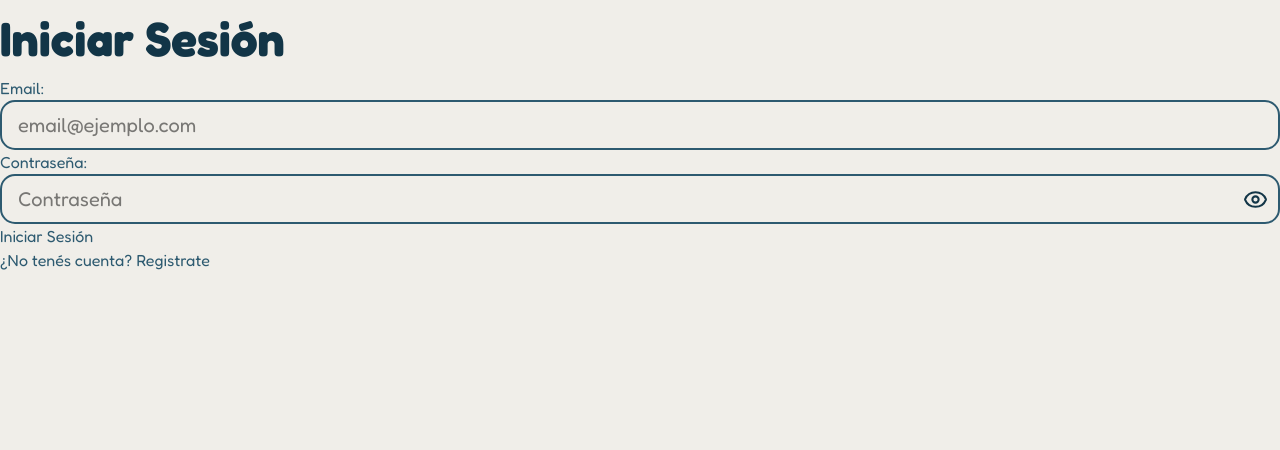
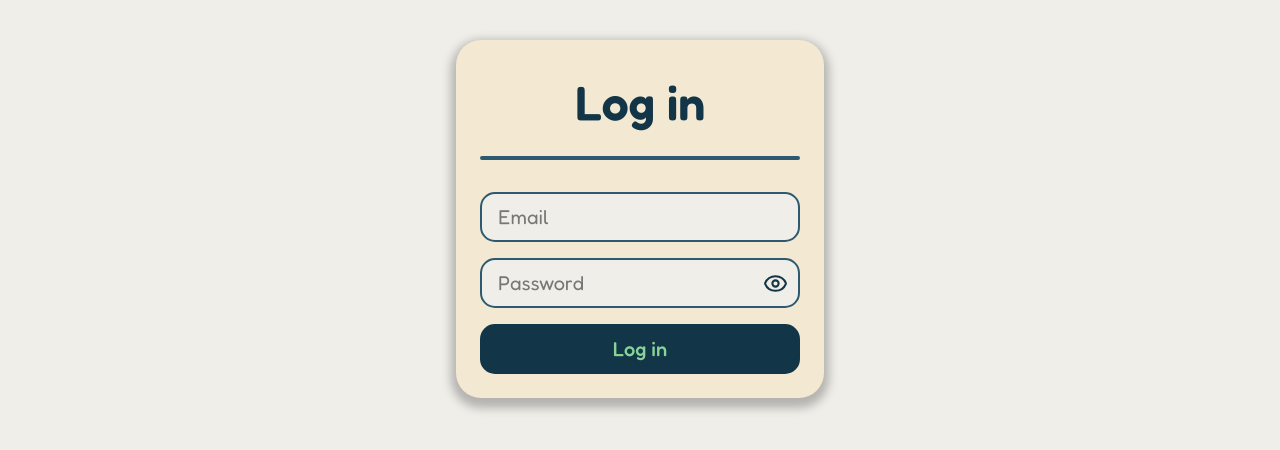
Before and after one commit to UM-LabTics/lakitu-core, a Next.js app in the folder frontend/: page /login in a window 1280 px wide. Shown: the top 450 px of the page. Built offline with nearby package versions, Linux system fonts and the light colour scheme; no server answers.

Commit message:
feat: added auth login to the login page

```diff
--- a/frontend/app/login/page.tsx
+++ b/frontend/app/login/page.tsx
@@ -1,67 +1,19 @@
 "use client";
 
-import { useState } from "react";
 import { login } from "@/lib/api/auth";
+import Button from "@/components/Button";
+import Card from "@/components/Card";
 import Input from "@/components/Input";
 
-export default function LoginPage() {
-  const [email, setEmail]       = useState("");
-  const [password, setPassword] = useState("");
-  const [error, setError]       = useState<string | null>(null);
-  const [loading, setLoading]   = useState(false);
-
-  async function handleLogin() {
-    if (!email || !password) {
-      setError("Por favor completá todos los campos.");
-      return;
-    }
-    setLoading(true);
-    setError(null);
-    try {
-      const data = await login(email, password);
-      // Por ahora solo logueamos — Nacho agregará el guardado del token
-      console.log("Login exitoso:", data);
-      alert(`Bienvenido! Token: ${data.token}`);
-    } catch (err) {
-      setError("Credenciales incorrectas o error del servidor.");
-    } finally {
-      setLoading(false);
-    }
-  }
-
+export default function LoginForm() {
   return (
-    <div>
-      <h1>Iniciar Sesión</h1>
-
-      <div>
-        <p>Email:</p>
-        <Input
-          variant="text"
-          placeholder="email@ejemplo.com"
-          value={email}
-          onChange={(value) => setEmail(value)}
-        />
-      </div>
-
-      <div>
-        <p>Contraseña:</p>
-        <Input
-          variant="password"
-          placeholder="Contraseña"
-          value={password}
-          onChange={(value) => setPassword(value)}
-        />
-      </div>
-
-      {error && <p style={{ color: "red" }}>{error}</p>}
-
-      <button onClick={handleLogin} disabled={loading}>
-        {loading ? "Cargando..." : "Iniciar Sesión"}
-      </button>
-
-      <p>
-        ¿No tenés cuenta? <a href="/signup">Registrate</a>
-      </p>
-    </div>
+    // Pass the server action directly to the form's action prop
+    <form action={login} className="max-w-md mx-auto mt-10">
+      <Card title="Log in" >
+        <Input name="email" variant="text" placeholder="Email" />
+        <Input name="password" variant="password" placeholder="Password" />
+        <Button type="submit">Log in</Button>
+      </Card>
+    </form>
   );
 }
```
